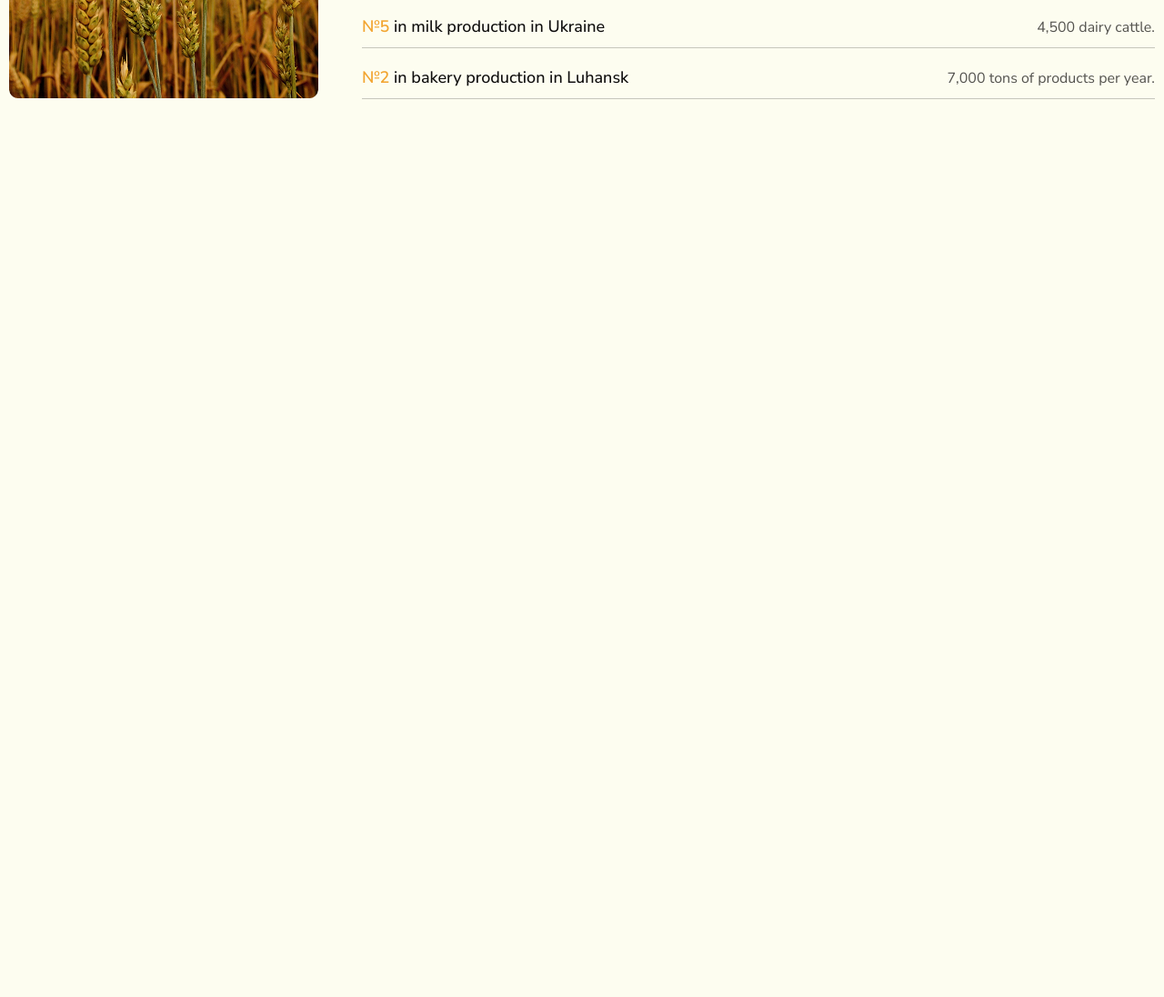
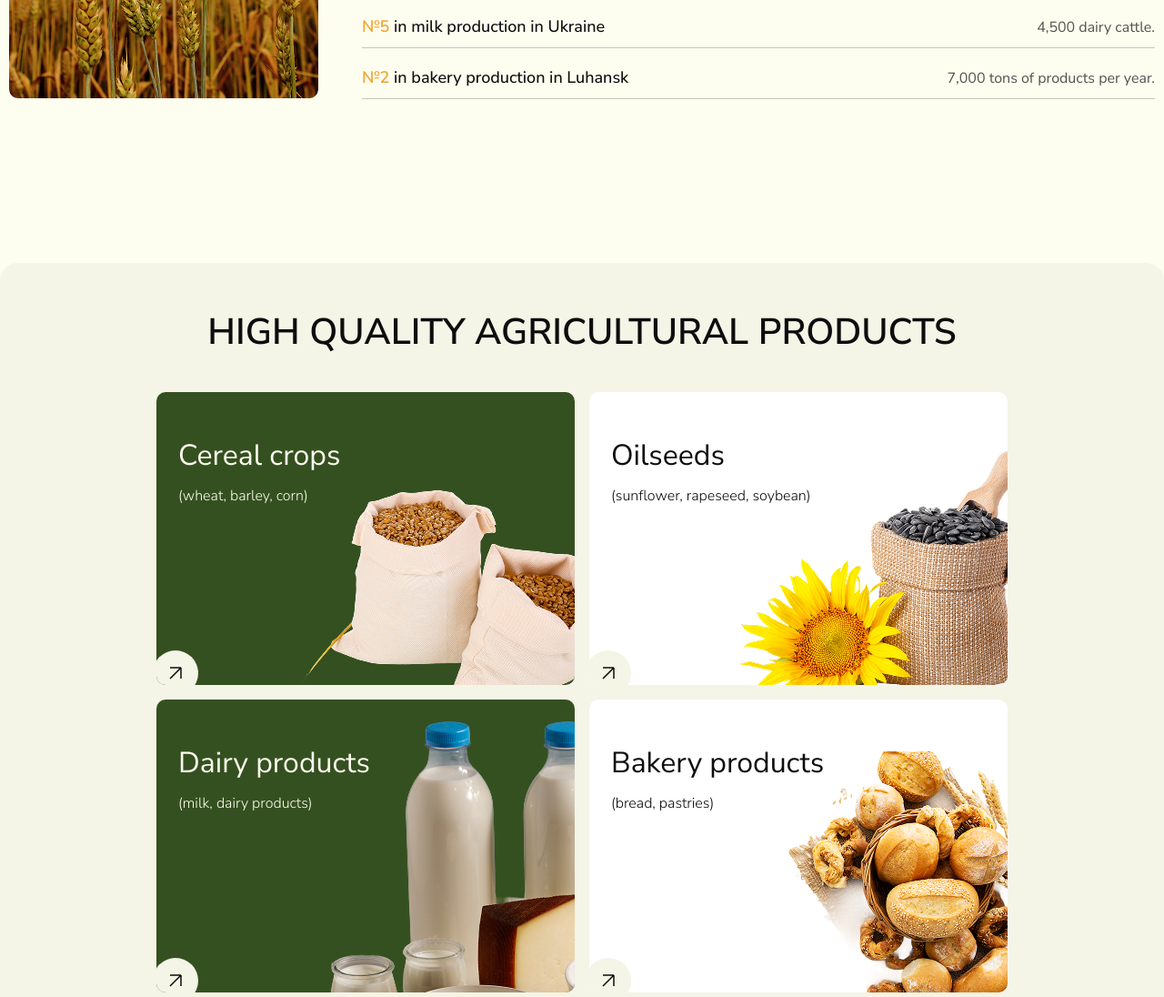
Before and after one commit to VitaKoval/Agroton, a website: page src/html/index.html in a window 1280 px wide. Shown: the part 1804-2900 px from the top of the page at 91% size. Before the commit the page ends 2093 px from the top, so only its background shows below. Drawn offline with nearby package versions, Linux system fonts and the light colour scheme; files that its build step writes are made by us from their sources; files whose address does not match are found by name.

Commit message:
adaptive design products section

```diff
--- a/src/html/index.html
+++ b/src/html/index.html
@@ -4,7 +4,7 @@
   <!-- @@include('./components/header.html') -->
   <main>
     @@include('./components/intro-section.html')
-    <!-- @@include('./components/products-section.html') -->
+    @@include('./components/products-section.html')
     <!-- @@include('./components/slogan-section.html') -->
     <!-- @@include('./components/partners-section.html') -->
     <!-- @@include('./components/blog-section.html') -->
--- a/src/styles/components/_products-section.scss
+++ b/src/styles/components/_products-section.scss
@@ -6,14 +6,14 @@
 
 .products__wrap {
     background-color: var(--paper);
-    border-radius: 20px;
-    padding: 50px 0;
+    border-radius: 1.25rem;
+    padding: 3.125rem 0;
 }
 
 .products__title {
     margin-bottom: 40px;
     font-weight: 600;
-    font-size: 40px;
+    font-size: max(1.5rem, min(5vw, 40px));
     line-height: 1.3;
     text-align: center;
     text-transform: uppercase;
@@ -22,19 +22,19 @@
 .products__list {
     display: flex;
     justify-content: center;
-    gap: 16px;
+    gap: 1rem;
     flex-wrap: wrap;
-    margin-bottom: 35px;
+    margin-bottom: 2.1875rem;
 }
 
 .products__item {
     position: relative;
-    max-width: 460px;
+    max-width: 28.75rem;
     width: 100%;
-    min-height: 322px;
+    min-height: 20.125rem;
     background-color: var(--paper-green);
-    border-radius: 10px;
-    padding: 51px 24px;
+    border-radius: 0.625rem;
+    padding: 3.1875rem 1.5rem;
     overflow: hidden;
     color: var(--text-secondary);
     &:nth-child(2n) {
@@ -45,16 +45,16 @@
 
     .item__img {
         position: absolute;
-        bottom: -2px;
-        right: -2px;
+        bottom: -0.125rem;
+        right: -0.125rem;
         z-index: 0;
     }
     .item__btn {
         position: absolute;
-        bottom: -12px;
-        left: -4px;
-        width: 50px;
-        height: 50px;
+        bottom: -0.75rem;
+        left: -0.25rem;
+        width: 3.125rem;
+        height: 3.125rem;
         border-radius: 50%;
         background-color: var(--paper);
         display: flex;
@@ -66,15 +66,30 @@
         position: relative;
         font-weight: 400;
         font-size: 32px;
-        line-height: 38px;
+        line-height: 1.19;
         margin-bottom: 14px;
         z-index: 3;
     }
     .item__subtitle {
         position: relative;
         font-weight: 300;
-        font-size: 16px;
-        line-height: 22px;
+        font-size: 1rem;
+        line-height: 1.375rem;
         z-index: 3;
     }
 }
+
+@include respond-to(tablet) {
+    .products__title {
+        margin-bottom: 32px;
+    }
+    .products__item {
+        max-width: 368px;
+        min-height: 258px;
+        padding: 40px 19px;
+        .item__title {
+            font-size: 26px;
+            margin-bottom: 10px;
+        }
+    }
+}
```
